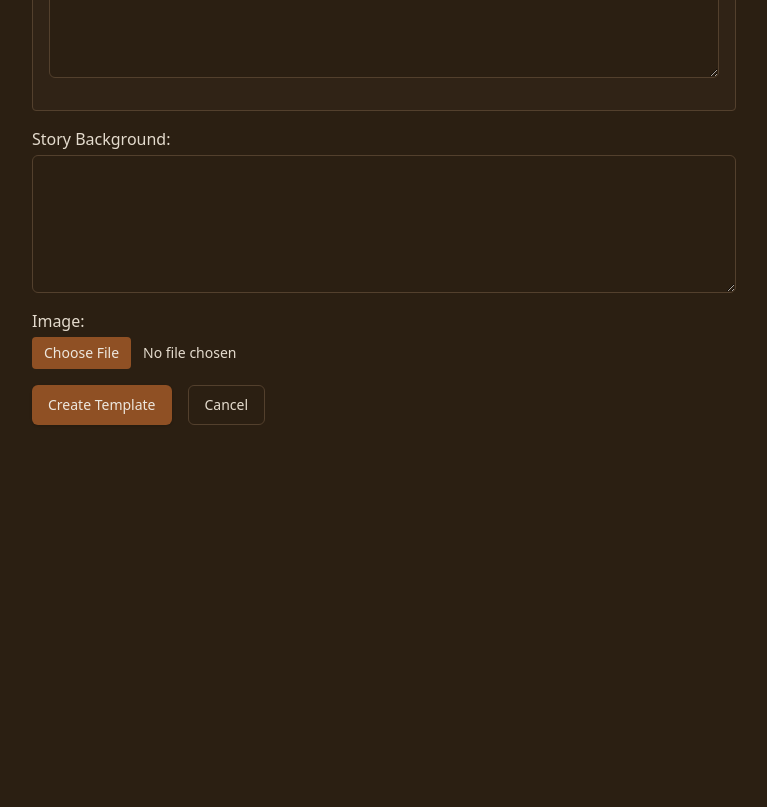
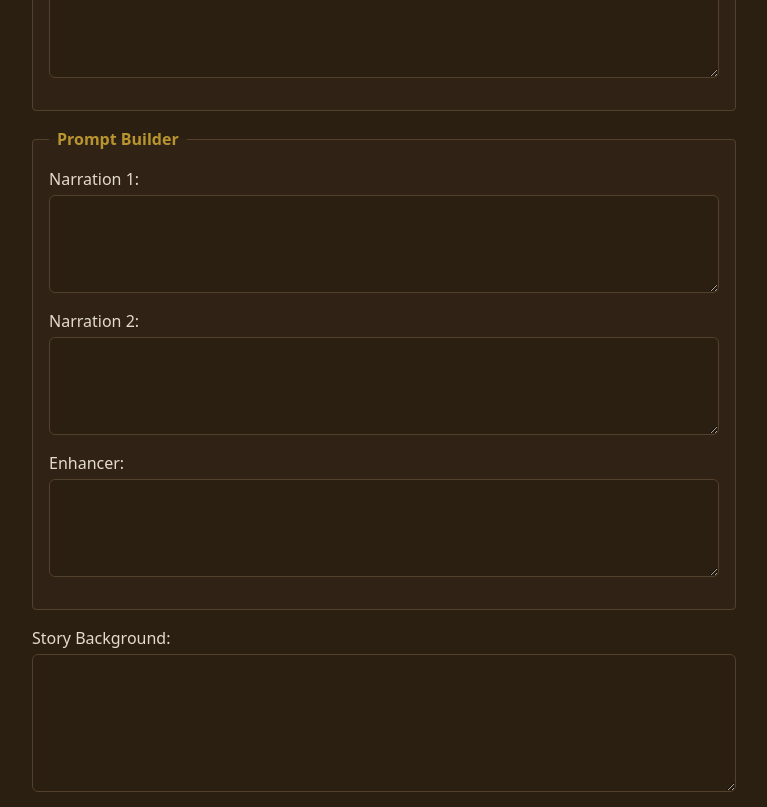
Before and after one commit to ratanajaya/AiStory, a Next.js app: page /templates/new in a window 1280 px wide. Shown: the part 620-1427 px from the top of the page, without its empty margins (0-767 px from the left). Before the commit the page ends 1077 px from the top, so only its background shows below. Built offline with nearby package versions, Linux system fonts and the light colour scheme.

Commit message:
added promptBuilder crud

```diff
--- a/app/api/settings/route.ts
+++ b/app/api/settings/route.ts
@@ -18,6 +18,11 @@ export async function GET() {
           inputTag: null,
           summarizer: null,
           summarizerEndState: null,
+        },
+        promptBuilder: {
+          narration1: null,
+          narration2: null,
+          enhancer: null,
         },
         apiKey: {
           mistral: null,
--- a/app/api/templates/[id]/merged/route.ts
+++ b/app/api/templates/[id]/merged/route.ts
@@ -1,7 +1,7 @@
 import { NextResponse } from 'next/server';
 import dbConnect from '@/lib/mongodb';
 import { TemplateModel, KeyValueModel } from '@/models';
-import { DefaultValue, KeyValue, PromptConfig, Template } from '@/types';
+import { DefaultValue, KeyValue, PromptBuilderConfig, PromptConfig } from '@/types';
 import { auth } from '@/auth';
 
 function mergePromptWithDefaults(prompt: PromptConfig, defaultPrompt: PromptConfig): PromptConfig {
@@ -10,6 +10,17 @@ function mergePromptWithDefaults(prompt: PromptConfig, defaultPrompt: PromptConf
     inputTag: prompt.inputTag || defaultPrompt.inputTag,
     summarizer: prompt.summarizer || defaultPrompt.summarizer,
     summarizerEndState: prompt.summarizerEndState || defaultPrompt.summarizerEndState,
+  };
+}
+
+function mergePromptBuilderWithDefaults(
+  promptBuilder: PromptBuilderConfig,
+  defaultPromptBuilder: PromptBuilderConfig
+): PromptBuilderConfig {
+  return {
+    narration1: promptBuilder.narration1 || defaultPromptBuilder.narration1,
+    narration2: promptBuilder.narration2 || defaultPromptBuilder.narration2,
+    enhancer: promptBuilder.enhancer || defaultPromptBuilder.enhancer,
   };
 }
 
@@ -36,9 +47,17 @@ export async function GET(
     if (defaultDoc?.value) {
       const defaultValue = defaultDoc.value as DefaultValue;
       const mergedPrompt = mergePromptWithDefaults(template.prompt, defaultValue.prompt);
+      const mergedPromptBuilder = mergePromptBuilderWithDefaults(
+        template.promptBuilder,
+        defaultValue.promptBuilder
+      );
 
       const templateObj = template.toObject();
-      return NextResponse.json({ ...templateObj, prompt: mergedPrompt });
+      return NextResponse.json({
+        ...templateObj,
+        prompt: mergedPrompt,
+        promptBuilder: mergedPromptBuilder,
+      });
     }
 
     return NextResponse.json(template);
--- a/app/setting/page.tsx
+++ b/app/setting/page.tsx
@@ -16,6 +16,11 @@ const emptyDefaultValue: DefaultValue = {
     inputTag: '',
     summarizer: '',
     summarizerEndState: '',
+  },
+  promptBuilder: {
+    narration1: '',
+    narration2: '',
+    enhancer: '',
   },
   apiKey: {
     mistral: '',
@@ -49,6 +54,11 @@ export default function SettingPage() {
             inputTag: data.prompt?.inputTag || '',
             summarizer: data.prompt?.summarizer || '',
             summarizerEndState: data.prompt?.summarizerEndState || '',
+          },
+          promptBuilder: {
+            narration1: data.promptBuilder?.narration1 || '',
+            narration2: data.promptBuilder?.narration2 || '',
+            enhancer: data.promptBuilder?.enhancer || '',
           },
           apiKey: {
             mistral: data.apiKey?.mistral || '',
@@ -107,6 +117,16 @@ export default function SettingPage() {
       selectedLlm: {
         ...prev.selectedLlm,
         [field]: value,
+      },
+    }));
+  };
+
+  const handlePromptBuilderChange = (field: string, value: string) => {
+    setFormData((prev) => ({
+      ...prev,
+      promptBuilder: {
+        ...prev.promptBuilder,
+        [field]: value || null,
       },
     }));
   };
@@ -211,6 +231,34 @@ export default function SettingPage() {
         </fieldset>
 
         <fieldset className="mb-4 p-4 border border-border rounded bg-card/50">
+          <legend className="font-semibold text-secondary px-2">Default Prompt Builder</legend>
+
+          <FormField label="Narration 1:">
+            <Textarea
+              value={formData.promptBuilder.narration1 || ''}
+              onChange={(e) => handlePromptBuilderChange('narration1', e.target.value)}
+              rows={4}
+            />
+          </FormField>
+
+          <FormField label="Narration 2:">
+            <Textarea
+              value={formData.promptBuilder.narration2 || ''}
+              onChange={(e) => handlePromptBuilderChange('narration2', e.target.value)}
+              rows={4}
+            />
+          </FormField>
+
+          <FormField label="Enhancer:">
+            <Textarea
+              value={formData.promptBuilder.enhancer || ''}
+              onChange={(e) => handlePromptBuilderChange('enhancer', e.target.value)}
+              rows={4}
+            />
+          </FormField>
+        </fieldset>
+
+        <fieldset className="mb-4 p-4 border border-border rounded bg-card/50">
           <legend className="font-semibold text-secondary px-2">API Keys</legend>
 
           <FormField label="Mistral API Key:">
--- a/app/templates/_components/TemplateForm.tsx
+++ b/app/templates/_components/TemplateForm.tsx
@@ -23,6 +23,11 @@ const emptyTemplate: TemplateSafeModel = {
     inputTag: '',
     summarizer: '',
     summarizerEndState: '',
+  },
+  promptBuilder: {
+    narration1: '',
+    narration2: '',
+    enhancer: '',
   },
   storyBackground: '',
   imageUrl: null,
@@ -82,6 +87,11 @@ export default function TemplateForm({ templateId }: TemplateFormProps) {
             summarizer: data.prompt?.summarizer || '',
             summarizerEndState: data.prompt?.summarizerEndState || '',
           },
+          promptBuilder: {
+            narration1: data.promptBuilder?.narration1 || '',
+            narration2: data.promptBuilder?.narration2 || '',
+            enhancer: data.promptBuilder?.enhancer || '',
+          },
           storyBackground: data.storyBackground || '',
           imageUrl: data.imageUrl ?? null,
         });
@@ -132,6 +142,16 @@ export default function TemplateForm({ templateId }: TemplateFormProps) {
       ...prev,
       prompt: {
         ...prev.prompt,
+        [field]: value,
+      },
+    }));
+  };
+
+  const handlePromptBuilderChange = (field: string, value: string) => {
+    setFormData((prev) => ({
+      ...prev,
+      promptBuilder: {
+        ...prev.promptBuilder,
         [field]: value,
       },
     }));
@@ -202,6 +222,34 @@ export default function TemplateForm({ templateId }: TemplateFormProps) {
           </FormField>
         </fieldset>
 
+        <fieldset className="mb-4 p-4 border border-border rounded bg-card/50">
+          <legend className="font-semibold text-secondary px-2">Prompt Builder</legend>
+
+          <FormField label="Narration 1:">
+            <Textarea
+              value={formData.promptBuilder.narration1 || ''}
+              onChange={(e) => handlePromptBuilderChange('narration1', e.target.value)}
+              rows={4}
+            />
+          </FormField>
+
+          <FormField label="Narration 2:">
+            <Textarea
+              value={formData.promptBuilder.narration2 || ''}
+              onChange={(e) => handlePromptBuilderChange('narration2', e.target.value)}
+              rows={4}
+            />
+          </FormField>
+
+          <FormField label="Enhancer:">
+            <Textarea
+              value={formData.promptBuilder.enhancer || ''}
+              onChange={(e) => handlePromptBuilderChange('enhancer', e.target.value)}
+              rows={4}
+            />
+          </FormField>
+        </fieldset>
+
         <FormField label="Story Background:">
           <Textarea
             value={formData.storyBackground}
--- a/models/index.ts
+++ b/models/index.ts
@@ -34,6 +34,11 @@ const TemplateSchema = new Schema<Template>({
     inputTag: { type: String, default: null },
     summarizer: { type: String, default: null },
     summarizerEndState: { type: String, default: null }
+  },
+  promptBuilder: {
+    narration1: { type: String, default: null },
+    narration2: { type: String, default: null },
+    enhancer: { type: String, default: null }
   },
   storyBackground: { type: String, required: true },
   imageUrl: { type: String, default: null },
```
Also changed, not shown: types/index.ts (+8 -0 lines), _DefaultPromptBuilderConfigForFutureEnhancement/temp-enhancer.txt (added), _DefaultPromptBuilderConfigForFutureEnhancement/temp-narration1.txt (added), _DefaultPromptBuilderConfigForFutureEnhancement/temp-narration2.txt (added).
